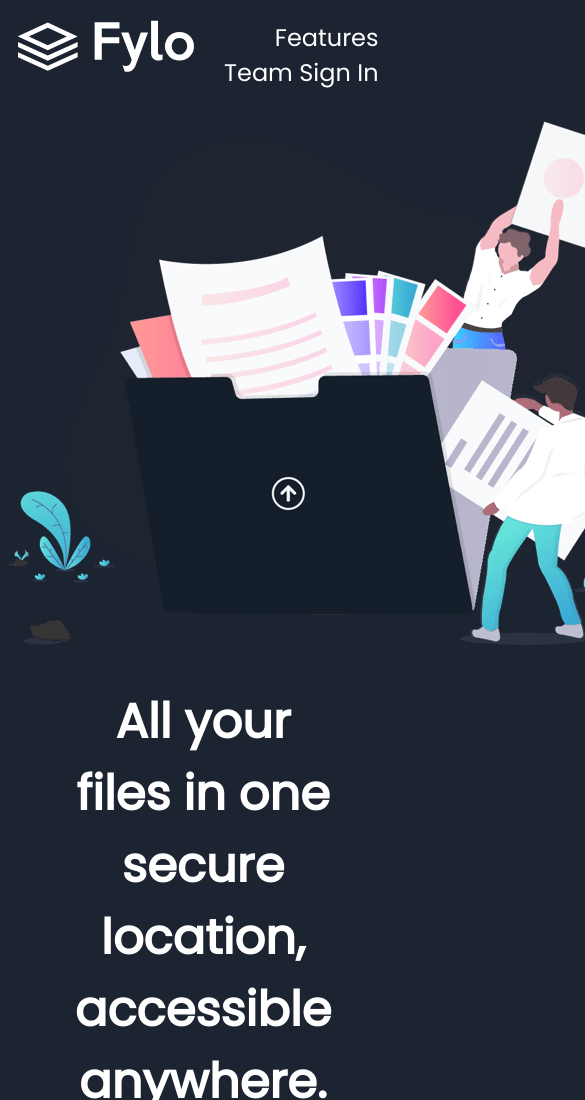
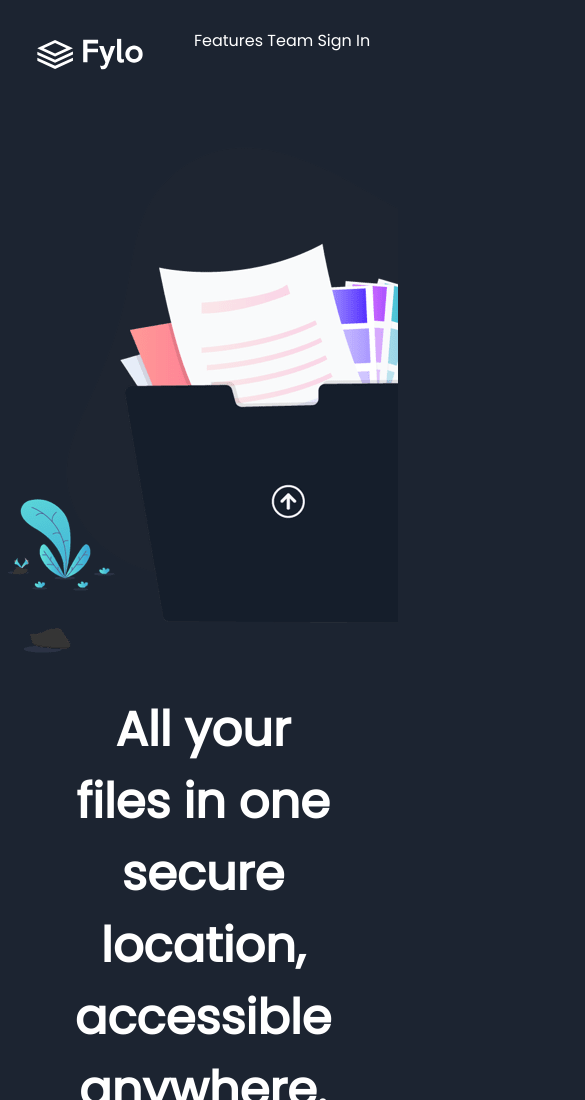
Before and after one commit to ChamuMutezva/FyloLandingPage2, a plain HTML site: page index.html in a window 390 px wide. Shown: the top 1100 px of the page, 585 px wide, since content can reach past the window. Drawn offline with Linux system fonts and the light colour scheme.

Commit message:
feat: header small devices

```diff
--- a/index.html
+++ b/index.html
@@ -26,6 +26,7 @@
 </head>
 
 <body>
+  <div id="wrapper">
     <header>
       <nav>
         <img src="images/logo.svg">
@@ -214,6 +215,7 @@
         Coded by <a href="#">Your Name Here</a>.
       </p>
     </footer>
+  </div>
 </body>
 
 </html>
--- a/main.css
+++ b/main.css
@@ -6,8 +6,14 @@ body {
     color: white;
 }
 
+div#wrapper {
+    width: 100%;
+    overflow-x: hidden;
+}
+
 header {
     height: 100px;
+    width: 100%;
 }
 
 main {
@@ -176,11 +182,28 @@ footer a {
     text-decoration: none;
     color: white;
 }
+
 #registration button.getStarted {
     width: 400px;
 }
+
 input[type="text"] {
     width: 300px;
     height: 50px;
     border-radius: 25px;
 }
+
+@media only screen and (max-width: 850px) {
+    nav {
+        margin-left: -2%;
+        font-size: medium;
+    }
+
+    header {
+        margin-left: -2%;
+    }
+
+    nav img {
+        transform: scale(0.6);
+    }
+}
```
Lines whose indentation alone changed are shown as unchanged.
